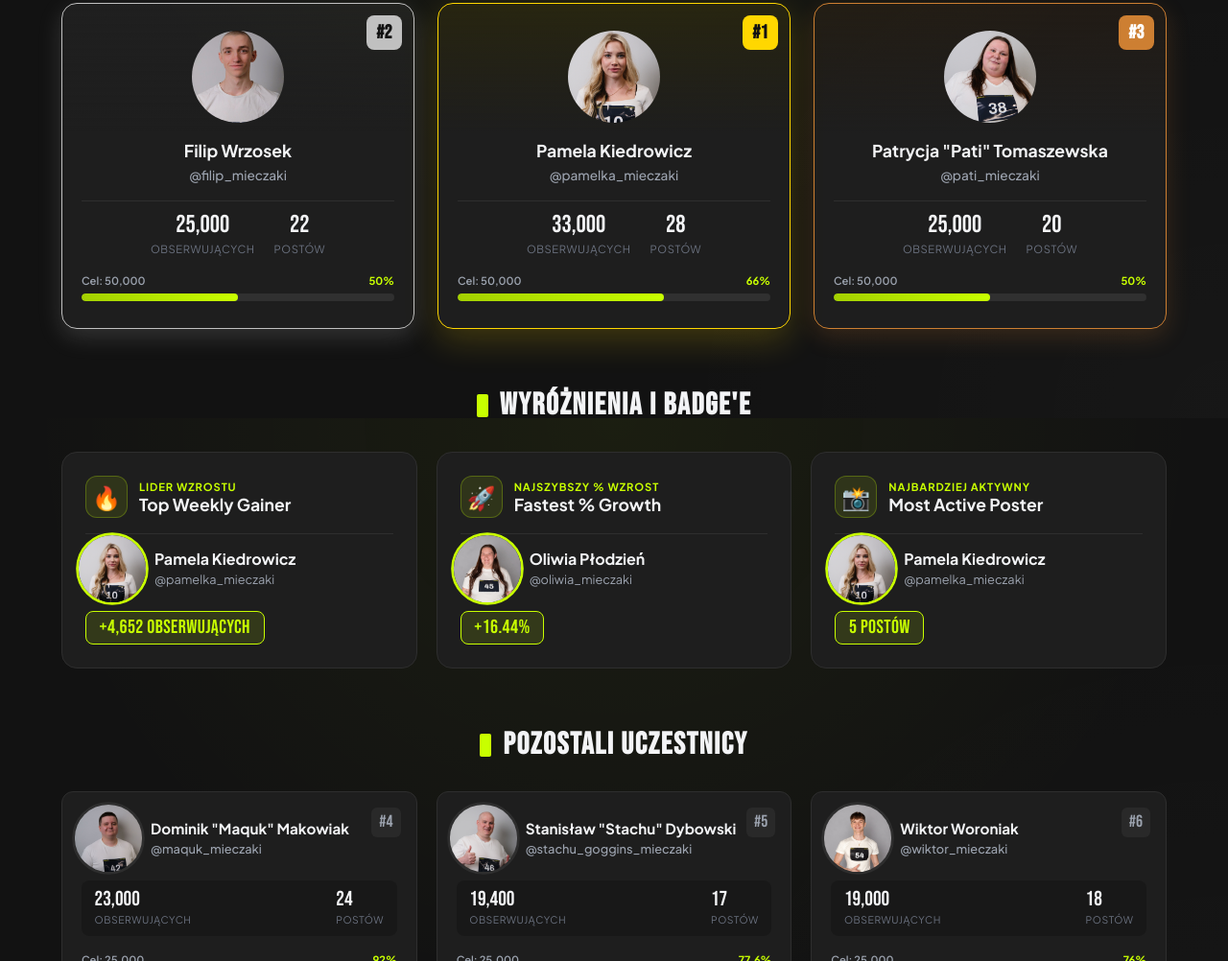
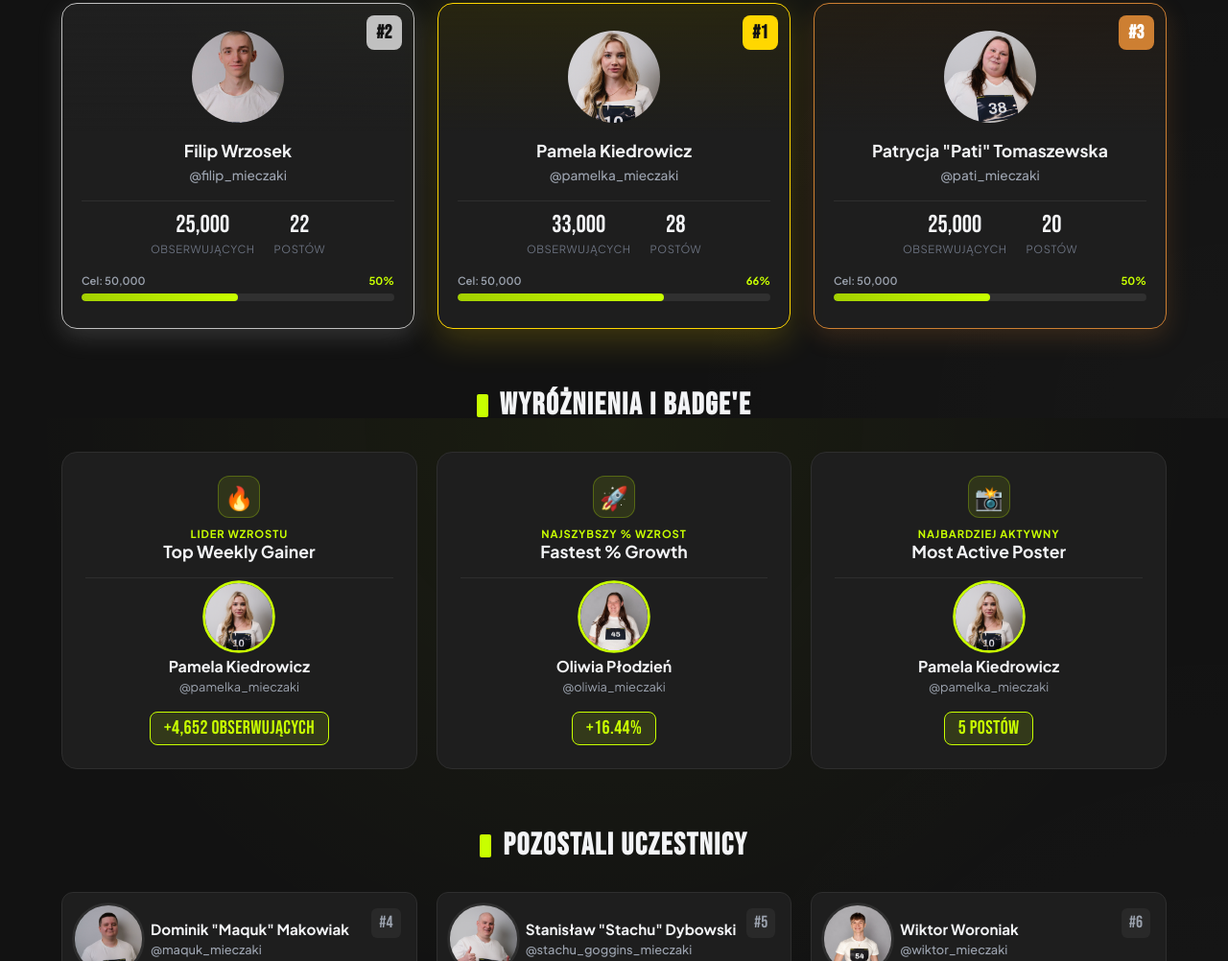
Before and after one commit to devshareshare/mieczaki-tracker, a website built with Vite: page index.html in a window 1280 px wide. Shown: the part 364-1366 px from the top of the page at 96% size. Built offline with nearby package versions, Linux system fonts and the light colour scheme.

Commit message:
style: center badge card headers, avatars, and metric pills

```diff
--- a/src/styles/main.css
+++ b/src/styles/main.css
@@ -381,6 +381,8 @@ body {
   padding: 1.5rem;
   display: flex;
   flex-direction: column;
+  align-items: center;
+  text-align: center;
   gap: 1rem;
   position: relative;
   overflow: hidden;
@@ -396,8 +398,11 @@ body {
 
 .badge-card-header {
   display: flex;
+  flex-direction: column;
   align-items: center;
-  gap: 0.75rem;
+  justify-content: center;
+  text-align: center;
+  gap: 0.5rem;
 }
 
 .badge-icon-bubble {
@@ -416,6 +421,8 @@ body {
 .badge-title-group {
   display: flex;
   flex-direction: column;
+  align-items: center;
+  text-align: center;
 }
 
 .badge-category {
@@ -435,9 +442,13 @@ body {
 
 .badge-body {
   display: flex;
+  flex-direction: column;
   align-items: center;
-  gap: 1rem;
-  padding-top: 0.5rem;
+  justify-content: center;
+  text-align: center;
+  gap: 0.75rem;
+  padding-top: 0.75rem;
+  width: 100%;
   border-top: 1px solid var(--border-color);
 }
 
@@ -456,7 +467,8 @@ body {
 .badge-contestant-info {
   display: flex;
   flex-direction: column;
-  flex-grow: 1;
+  align-items: center;
+  text-align: center;
 }
 
 .badge-contestant-name {
@@ -477,7 +489,8 @@ body {
 
 .badge-stat-pill {
   margin-top: auto;
-  align-self: flex-start;
+  align-self: center;
+  text-align: center;
   padding: 0.4rem 0.85rem;
   background: rgba(200, 255, 0, 0.12);
   border: 1px solid var(--accent-lime);
```
